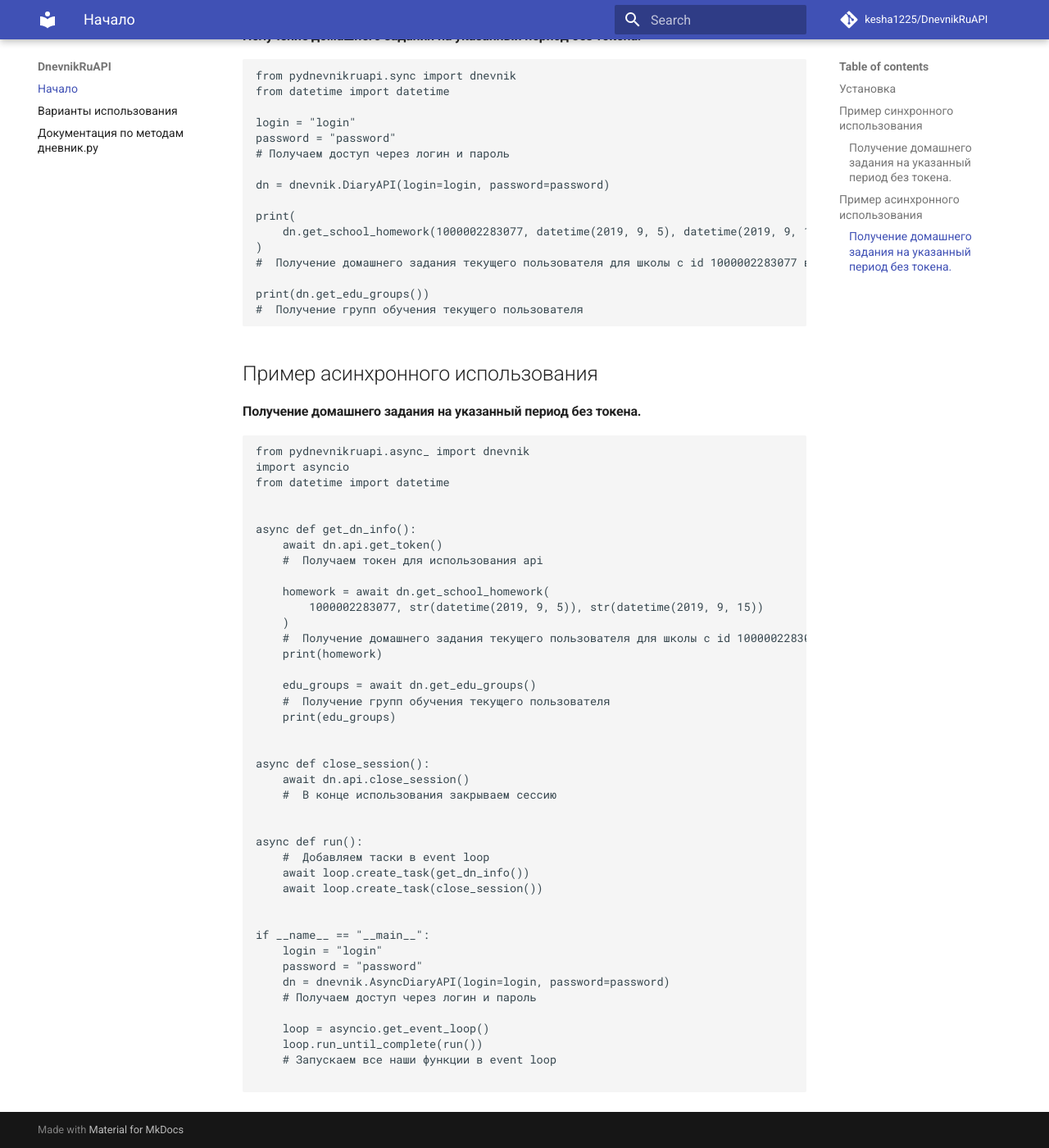
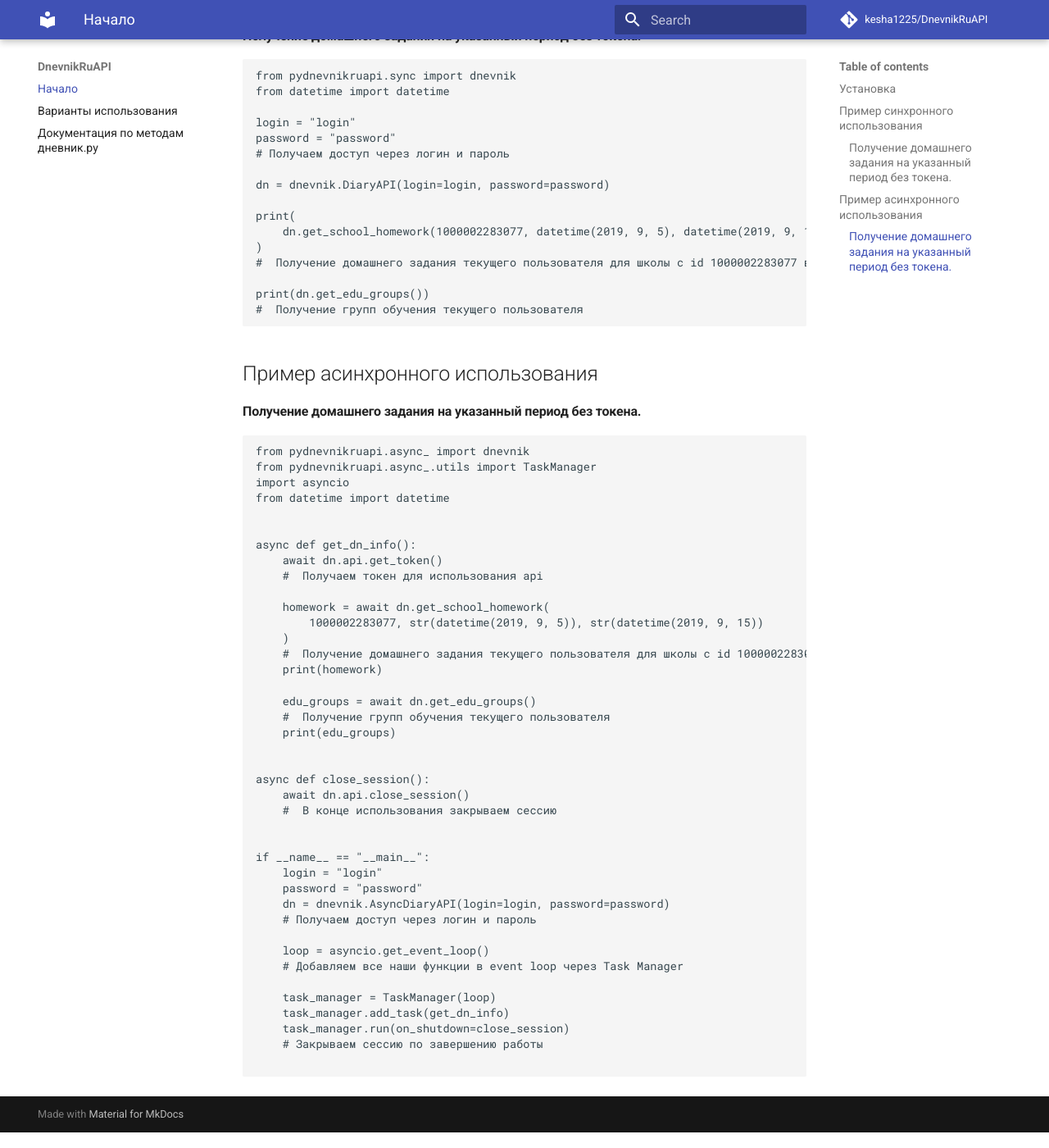
Before and after one commit to kesha1225/DnevnikRuAPI, an MkDocs documentation site: the page built from docs/index.md, in a window 1280 px wide and 1400 px high, scrolled down 422 px. Shown: the whole window at 82% size. Built offline with MkDocs 1.6.1 and Material for MkDocs 9.7.7, drawn with Linux system fonts in a browser that asks for light colours; comment, search, counter and statistics services are not loaded.

Commit message:
minor fix in docs

````diff
--- a/docs/index.md
+++ b/docs/index.md
@@ -37,6 +37,7 @@
 
 ```python3
 from pydnevnikruapi.async_ import dnevnik
+from pydnevnikruapi.async_.utils import TaskManager
 import asyncio
 from datetime import datetime
 
@@ -61,12 +62,6 @@
     #  В конце использования закрываем сессию
 
 
-async def run():
-    #  Добавляем таски в event loop
-    await loop.create_task(get_dn_info())
-    await loop.create_task(close_session())
-
-
 if __name__ == "__main__":
     login = "login"
     password = "password"
@@ -74,7 +69,11 @@
     # Получаем доступ через логин и пароль
 
     loop = asyncio.get_event_loop()
-    loop.run_until_complete(run())
-    # Запускаем все наши функции в event loop
+    # Добавляем все наши функции в event loop через Task Manager
+
+    task_manager = TaskManager(loop)
+    task_manager.add_task(get_dn_info)
+    task_manager.run(on_shutdown=close_session)
+    # Закрываем сессию по завершению работы
 
 ```
````
Also changed, not shown: README.md (+5 -2 lines).
